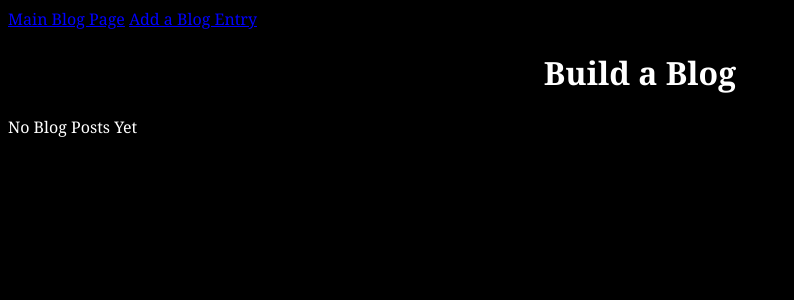
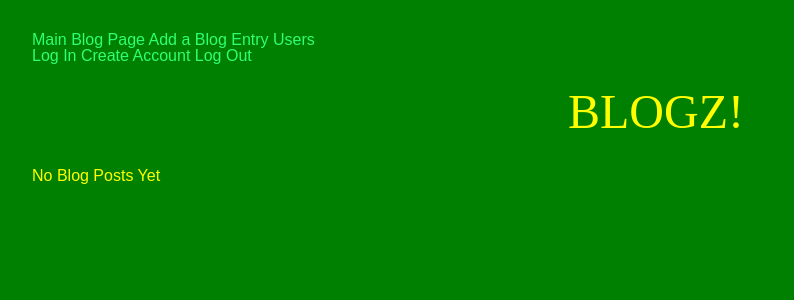
Before and after one commit to jasonramo/blogz, a Flask app: page /blogs in a window 1280 px wide. Shown: the top 300 px of the page, without its empty margins (0-794 px from the left). Run offline with Flask 2, Linux system fonts and the light colour scheme; data that the repository does not hold is empty.

Commit message:
completed the project

```diff
--- a/main.py
+++ b/main.py
@@ -1,3 +1,4 @@
+import datetime
 from flask import Flask, request, redirect, render_template, session, flash
 from flask_sqlalchemy import SQLAlchemy
 
@@ -13,44 +14,123 @@
     id = db.Column(db.Integer, primary_key=True)
     title = db.Column(db.String(120))
     body = db.Column(db.String(800))
+    owner_id = db.Column(db.Integer, db.ForeignKey('user.id'))
 
-    def __init__(self, title, body):
+    def __init__(self, title, body, owner):
         self.title = title
         self.body = body
+        self.owner = owner
 
-@app.route('/')
+class User(db.Model):
+
+    id = db.Column(db.Integer, primary_key=True)
+    email = db.Column(db.String(120), unique=True)
+    password = db.Column(db.String(120))
+    blogs = db.relationship('Blog', backref='owner')
+
+    def __init__(self, email, password):
+        self.email = email
+        self.password = password
+
+@app.before_request
+def require_login():
+    allowed_routes = ['index', 'signup', 'login', 'blogs']
+    if request.endpoint not in allowed_routes and 'email' not in session:
+        return redirect('/login')
+
+@app.route('/', methods=['GET'])
 def index():
-    return redirect('/blogs')
+    users = User.query.all()
+    return render_template('index.html', title='BLOGZ!', users=users)
+
+@app.route('/login', methods=['POST','GET'])
+def login():
+    email = ''
+    if request.method =='POST':
+        email = request.form['email']
+        password = request.form['password']
+        user = User.query.filter_by(email=email).first()
+        if user and user.password == password:
+            session['email'] = email
+            flash("Logged In")
+            return redirect('/newpost')
+        else:
+            flash('Password doesn\'t match, or user does not exist.', 'error')
+
+    return render_template('login.html', email=email)
+
+@app.route('/signup', methods=['POST','GET'])
+def signup():
+    email = ''
+    password = ''
+    verify = ''
+
+    if request.method =='POST':
+        email = request.form['email']
+        password = request.form['password']
+        verify = request.form['verify']
+
+        existing_user = User.query.filter_by(email=email).first()
+        if existing_user:
+            flash('Email already exists, please use another email.', 'error')
+        elif len(email) < 3 and len(password) < 3:
+            flash('Email or password too short. Please choose at least four (4) characters.', 'error')
+        elif password != verify:
+            flash('Passwords do not match', 'error')
+        elif not existing_user and password == verify:
+            new_user = User(email, password)
+            db.session.add(new_user)
+            db.session.commit()
+            session['email'] = email
+            return redirect('/newpost')
+
+    return render_template('signup.html', email=email)
 
 @app.route('/newpost', methods=['POST', 'GET'])
 def newpost():
+    user_id = User.query.filter_by(email=session['email']).first()
     if request.method == 'POST':
         new_post_title = request.form['title']
         new_post_body = request.form['body']
-        new_post = Blog(new_post_title, new_post_body)
+        new_post = Blog(new_post_title, new_post_body, user_id)
 
         if new_post_title == "" or new_post_body == "":
             flash("You've left a mandatory field blank. Please fill in both fields to post your entry", 'error')
-            return render_template('newpost.html', title="Build A Blog", new_post_title=new_post_title, new_post_body=new_post_body)
+            return render_template('newpost.html', title="BLOGZ!", new_post_title=new_post_title, new_post_body=new_post_body)
         else:
 
             db.session.add(new_post)
             db.session.commit()
-            url = '/blogs?id=' + str(new_post.id)
+            db.session.refresh(new_post)
+            url = '/blogs?id=' + str(new_post.id) #+ the user id stuff
             return redirect(url)
 
-    return render_template('newpost.html',title="Build A Blog")
+    return render_template('newpost.html',title="BLOGZ!")
 
 
-@app.route('/blogs', methods=['POST', 'GET'])
+@app.route('/blogs', methods=['GET'])
 def blogs():
-    individual_id = request.args.get('id')
-    if (individual_id):
-        post = Blog.query.get(individual_id)
-        return render_template('individual.html', title='Build A Blog', post=post)
+    all_blog_posts = []
+    user_view = ''
+    email = ''
+    if request.args:
+        id = request.args.get('id')
+        email = request.args.get('user')
+        if id:
+            all_blog_posts.append(Blog.query.get(id))
+            user_view = 'individual'
+        elif email:
+            owner = User.query.filter_by(email=email).first()
+            all_blog_posts = Blog.query.filter_by(owner=owner).all()
     else:
-        all_posts = Blog.query.all()
-        return render_template('blogs.html', title='Build A Blog', posts=all_posts)
+        all_blog_posts = Blog.query.all()
+    return render_template('blogs.html', title='BLOGZ!', posts=all_blog_posts, user_view=user_view)
+
+@app.route('/logout')
+def logout():
+    del session['email']
+    flash('Logged Out')
+    return redirect('/')
 
 if __name__ == '__main__':
     app.run()
--- /dev/null
+++ b/static/css/style.css
@@ -0,0 +1,159 @@
+html, body, div, span, applet, object, iframe,
+h1, h2, h3, h4, h5, h6, p, blockquote, pre,
+a, abbr, acronym, address, big, cite, code,
+del, dfn, em, img, ins, kbd, q, s, samp,
+small, strike, strong, sub, sup, tt, var,
+b, u, i, center,
+dl, dt, dd, ol, ul, li,
+fieldset, form, label, legend,
+table, caption, tbody, tfoot, thead, tr, th, td,
+article, aside, canvas, details, embed,
+figure, figcaption, footer, header, hgroup,
+menu, nav, output, ruby, section, summary,
+time, mark, audio, video {
+	margin: 0;
+	padding: 0;
+	border: 0;
+	font-size: 100%;
+	font: inherit;
+	vertical-align: baseline;
+}
+
+article, aside, details, figcaption, figure,
+footer, header, hgroup, menu, nav, section {
+	display: block;
+}
+body {
+	line-height: 1;
+}
+ol, ul {
+	list-style: none;
+}
+blockquote, q {
+	quotes: none;
+}
+blockquote:before, blockquote:after,
+q:before, q:after {
+	content: '';
+	content: none;
+}
+table {
+	border-collapse: collapse;
+    border-spacing: 0;
+    color: yellow
+}
+
+
+body{
+    font-family: 'Raleway', sans-serif;
+    background-color: green;
+    margin-left: 2em;
+    margin-top: 2em;
+}
+
+img{
+    height: auto;
+    max-width: 100%;
+    border-style: solid;
+    border-width: .1em;
+    border-radius: .3em;
+    border-color: green;
+    display: block;
+    margin: auto;
+}
+
+section{
+    margin: 2em 10em 2em 10em;
+    border-style: solid;
+}
+
+ul{
+    list-style-type:none;
+    color: yellow
+}
+
+p{
+    margin: 2em 0em 2em 0em;
+    color: yellow
+}
+
+h1{
+    font-family: 'Cormorant', serif;
+    font-size: 3em;
+    margin-bottom: .50em;
+    margin-top: .50em;
+    color:  yellow
+
+}
+
+h2{
+    font-family: 'Cormorant', serif;
+    font-size: 2em;
+    margin-bottom: .30em;
+    text-align: center;
+
+}
+
+em{
+    font-style: oblique;
+}
+
+a{
+    color: rgb(47, 255, 116);
+    text-decoration:none;
+
+}
+
+
+a:visited{
+    color: greenyellow;
+}
+
+a:hover{
+    color: rgb(47, 255, 116);
+}
+/*====Classes====*/
+
+.nav_header{
+    margin: 4em 0em 0em 4em;
+}
+
+.link_list{
+    margin: 1em auto auto auto;
+    text-align: center;
+}
+
+.logo_footer{
+    height: 1em;
+    width: auto;
+    margin: auto;
+    float:left;
+}
+
+.img_leo{
+    height: 5em;
+    width:auto;
+    margin-bottom: 1em;
+}
+
+.img_footer{
+    width: 12em;
+    height: 16em;
+    float:left;
+}
+
+.footer_bio{
+    margin: auto 10em auto 10em;
+}
+
+.footer_logo{
+    float: none;
+}
+.footer_nav{
+    margin: auto;
+    text-align: center;
+}
+
+.nav_f_h{
+    margin-bottom: .5em;
+}
--- a/templates/base.html
+++ b/templates/base.html
@@ -2,12 +2,22 @@
 <html>
     <head>
         <title>{{title}}</title>
-        <link rel="stylesheet" type="text/css" href="styles.css">
+        <link rel="stylesheet" type="text/css" href="{{ url_for('static', filename='css/style.css') }}">
+        <style>
+            .error{
+                color: red
+            }
+        </style>
     </head>
     <body>
         <div>
             <a href='/blogs'>Main Blog Page</a>
             <a href='/newpost'>Add a Blog Entry</a>
+            <a href='/'>Users</a>
+            <br>
+            <a href='/login'>Log In</a>
+            <a href='/signup'>Create Account</a>
+            <a href='/logout'>Log Out</a>
         </div>
         {% with messages = get_flashed_messages(with_categories=True) %}
             <ul>
--- a/templates/blogs.html
+++ b/templates/blogs.html
@@ -2,15 +2,24 @@
 
 {% block content %}
 
-    <h1 align='center'>Build a Blog</h1>
+    <h1 align='center'>BLOGZ!</h1>
     {% if posts|length == 0 %}
     <p>No Blog Posts Yet</p>
     {% else %}
         <ul type='none'>
             {% for post in posts %}
-                <li><h3><a href="/blogs?id={{post.id}}">{{post.title}}</a></h3></li>
-                <li>{{post.body}}</li>
-                <br>
+                {% if user_view == 'individual' %}
+                    <li><h3><a>{{post.title}}</a></h3></li>
+                    <li>{{post.body}}</li>
+                    <li><a href="blogs?user={{post.owner.email}}">{{post.owner.email}}</a></li>
+                    <br>
+                {% else %}
+                    <li><h3><a href="blogs?id={{post.id}}">{{post.title}}</a></h3></li>
+                    <li>{{post.body}}</li>
+                    <br>
+                    <li><a href="blogs?user={{post.owner.email}}">{{post.owner.email}}</a></li>
+                    <hr>
+                {% endif %}
             {% endfor %}
         </ul>
     {% endif %}
```
Also changed, not shown: templates/index.html (+14 -0 lines), templates/login.html (+17 -0 lines), templates/signup.html (+21 -0 lines), templates/singleuser.html (+15 -0 lines), static/css/styles.css (renamed from styles.css), 2 other files.
